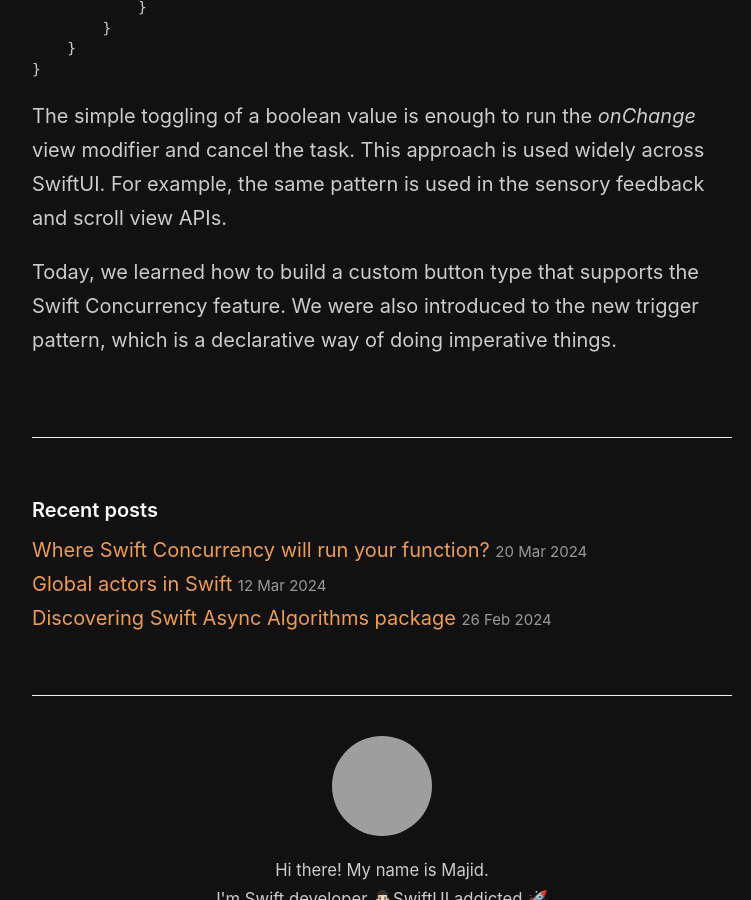
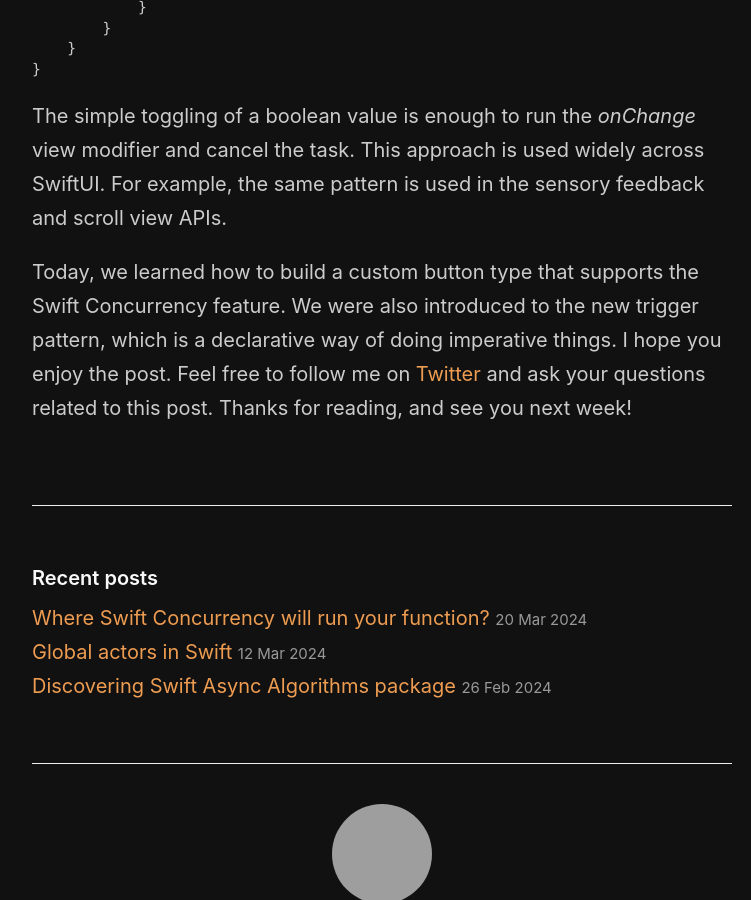
Before and after one commit to mecid/mecid.github.io, a Jekyll site: the page built from _posts/2024-03-26-building-async-button-in-swiftui.md, in a window 1280 px wide and 900 px high, scrolled down 5163 px, cut to the strip 0-900 px from the top of the window. Shown: the whole strip, without its empty margins (258-1009 px from the left). Built offline with Jekyll 4.4.1, drawn with Linux system fonts in a browser that asks for light colours; grey boxes are pictures that could not be loaded.

Commit message:
conclusion added to the async button post

```diff
--- a/_posts/2024-03-26-building-async-button-in-swiftui.md
+++ b/_posts/2024-03-26-building-async-button-in-swiftui.md
@@ -213,4 +213,4 @@ struct AsyncButtonExampleView: View {
 
 The simple toggling of a boolean value is enough to run the *onChange* view modifier and cancel the task. This approach is used widely across SwiftUI. For example, the same pattern is used in the sensory feedback and scroll view APIs.
 
-Today, we learned how to build a custom button type that supports the Swift Concurrency feature. We were also introduced to the new trigger pattern, which is a declarative way of doing imperative things.
+Today, we learned how to build a custom button type that supports the Swift Concurrency feature. We were also introduced to the new trigger pattern, which is a declarative way of doing imperative things. I hope you enjoy the post. Feel free to follow me on [Twitter](https://twitter.com/mecid) and ask your questions related to this post. Thanks for reading, and see you next week!
```
